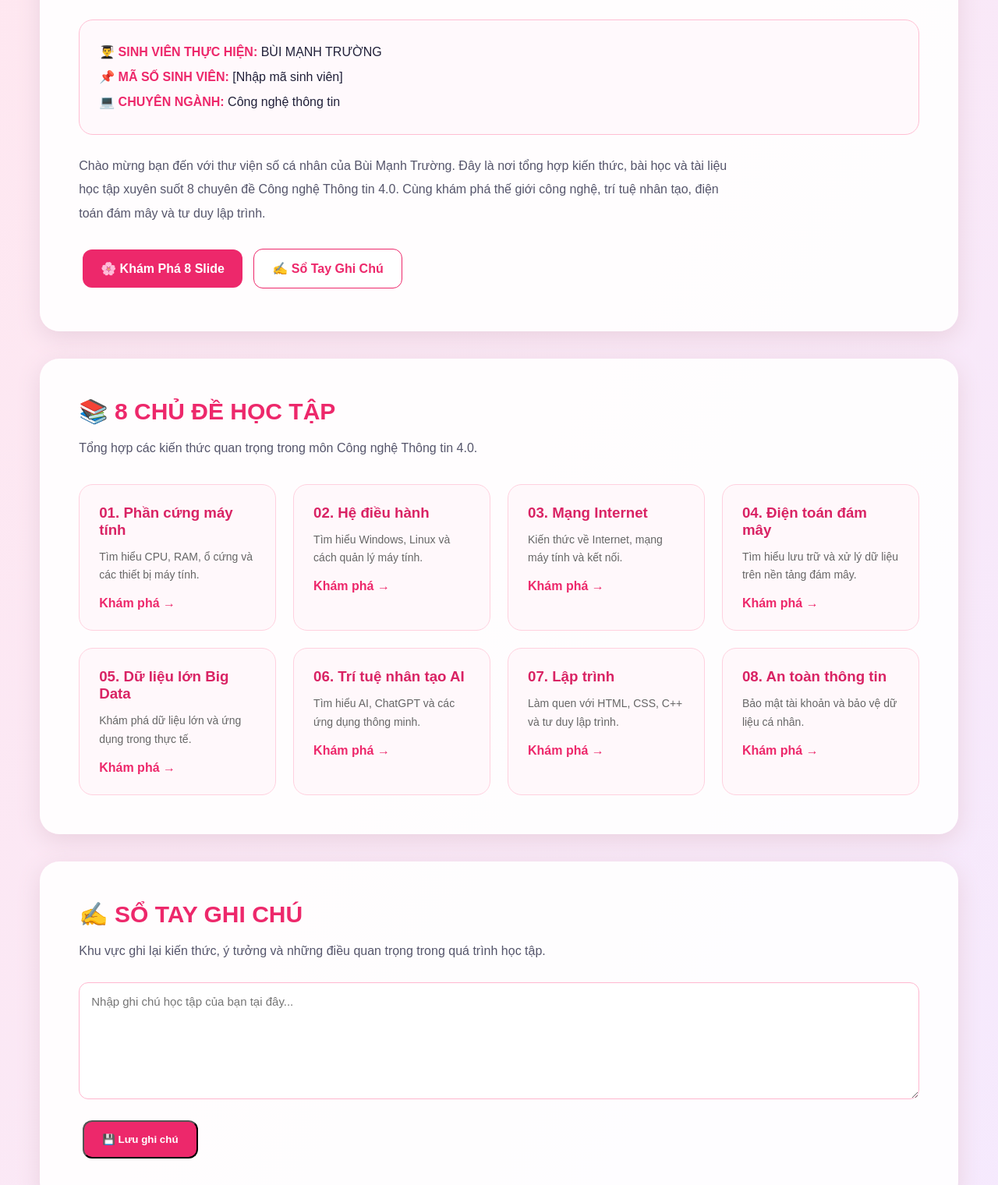
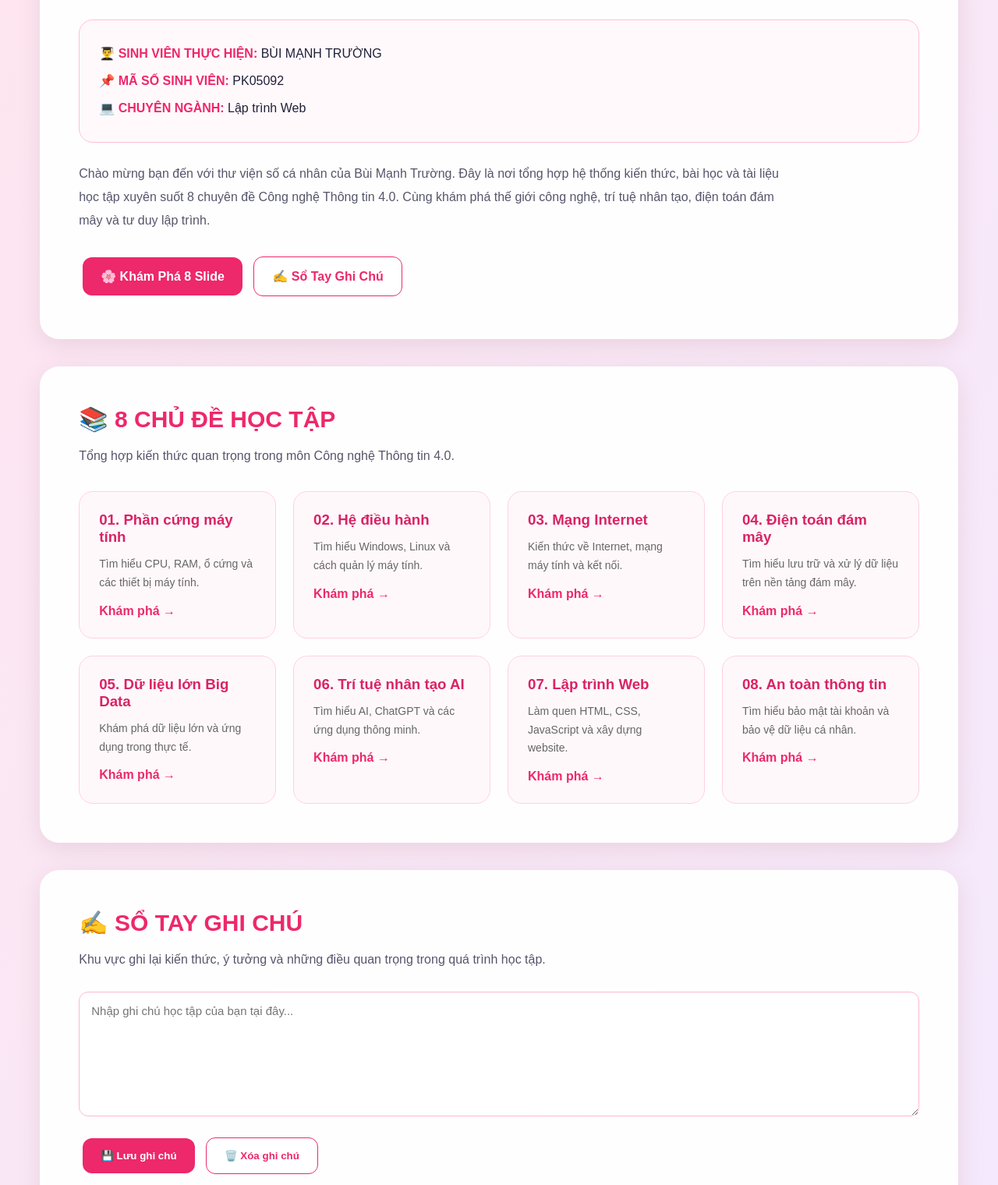
Before and after one commit to buimanhtruong12022008-source/buimanhtruong.github.io, a plain HTML site: page index.html in a window 1280 px wide. Shown: the part 340-1860 px from the top of the page at 78% size. Drawn offline with Linux system fonts and the light colour scheme.

Commit message:
Update index.html

```diff
--- a/index.html
+++ b/index.html
@@ -4,6 +4,7 @@
 <head>
 <meta charset="UTF-8">
 <meta name="viewport" content="width=device-width, initial-scale=1.0">
+
 <title>Thư Viện Số Cá Nhân - Bùi Mạnh Trường</title>
 
 <style>
@@ -16,15 +17,16 @@
 
 body {
     font-family: Arial, sans-serif;
-    background: linear-gradient(120deg, #ffe7ef, #f4eaff);
+    background: linear-gradient(120deg, #ffe5ef, #f2eaff);
     color: #202039;
 }
 
+/* THANH MENU */
 header {
     width: 92%;
     margin: 25px auto;
     padding: 20px 25px;
-    background: rgba(255,255,255,0.9);
+    background: rgba(255,255,255,0.95);
     border: 1px solid #ffd1df;
     border-radius: 20px;
     display: flex;
@@ -65,15 +67,17 @@ nav a:hover {
     color: #ed286b;
 }
 
+/* KHUNG NỘI DUNG */
 .container {
     width: 92%;
     margin: 35px auto;
     padding: 50px;
-    background: rgba(255,255,255,0.92);
+    background: rgba(255,255,255,0.95);
     border-radius: 25px;
     box-shadow: 0 8px 30px #ead1df;
 }
 
+/* TRANG CHỦ */
 .tag {
     display: inline-block;
     padding: 12px 20px;
@@ -100,7 +104,7 @@ h1 span {
     border: 1px solid #ffbfd3;
     border-radius: 18px;
     background: #fff9fc;
-    line-height: 2;
+    line-height: 2.2;
     margin-bottom: 25px;
 }
 
@@ -112,9 +116,10 @@ h1 span {
     color: #55556b;
     line-height: 1.9;
     margin-bottom: 25px;
-    max-width: 850px;
+    max-width: 900px;
 }
 
+/* NÚT BẤM */
 .btn {
     display: inline-block;
     padding: 15px 23px;
@@ -124,6 +129,8 @@ h1 span {
     text-decoration: none;
     font-weight: bold;
     margin: 5px;
+    border: none;
+    cursor: pointer;
     transition: 0.3s;
 }
 
@@ -138,12 +145,14 @@ h1 span {
     border: 1px solid #ed286b;
 }
 
+/* TIÊU ĐỀ */
 .section-title {
     color: #ed286b;
     font-size: 30px;
     margin-bottom: 15px;
 }
 
+/* CÁC THẺ NỘI DUNG */
 .grid {
     display: grid;
     grid-template-columns: repeat(auto-fit, minmax(220px, 1fr));
@@ -183,16 +192,10 @@ h1 span {
     font-weight: bold;
 }
 
-footer {
-    text-align: center;
-    padding: 30px;
-    color: #777;
-    line-height: 1.8;
-}
-
+/* SỔ TAY */
 textarea {
     width: 100%;
-    min-height: 150px;
+    min-height: 160px;
     padding: 15px;
     border: 1px solid #ffb7cf;
     border-radius: 12px;
@@ -201,6 +204,20 @@ textarea {
     resize: vertical;
 }
 
+#message {
+    color: #15945a;
+    margin-top: 12px;
+}
+
+/* CHÂN TRANG */
+footer {
+    text-align: center;
+    padding: 30px;
+    color: #777;
+    line-height: 1.8;
+}
+
+/* ĐIỆN THOẠI */
 @media(max-width: 650px) {
     header {
         justify-content: center;
@@ -208,6 +225,7 @@ textarea {
 
     nav {
         justify-content: center;
+        gap: 12px;
     }
 
     .container {
@@ -219,10 +237,11 @@ textarea {
 
 <body>
 
+<!-- THANH ĐIỀU HƯỚNG -->
 <header>
     <div class="logo">
         🌷 THƯ VIỆN SỐ CÁ NHÂN
-        <small>BÙI MẠNH TRƯỜNG | SINH VIÊN</small>
+        <small>BÙI MẠNH TRƯỜNG | PK05092</small>
     </div>
 
     <nav>
@@ -245,31 +264,49 @@ textarea {
     </h1>
 
     <div class="info">
-        <p><strong>👨‍🎓 SINH VIÊN THỰC HIỆN:</strong> BÙI MẠNH TRƯỜNG</p>
-        <p><strong>📌 MÃ SỐ SINH VIÊN:</strong> [Nhập mã sinh viên]</p>
-        <p><strong>💻 CHUYÊN NGÀNH:</strong> Công nghệ thông tin</p>
+
+        <p>
+            👨‍🎓 <strong>SINH VIÊN THỰC HIỆN:</strong>
+            BÙI MẠNH TRƯỜNG
+        </p>
+
+        <p>
+            📌 <strong>MÃ SỐ SINH VIÊN:</strong>
+            PK05092
+        </p>
+
+        <p>
+            💻 <strong>CHUYÊN NGÀNH:</strong>
+            Lập trình Web
+        </p>
+
     </div>
 
     <p class="description">
         Chào mừng bạn đến với thư viện số cá nhân của Bùi Mạnh Trường.
-        Đây là nơi tổng hợp kiến thức, bài học và tài liệu học tập
-        xuyên suốt 8 chuyên đề Công nghệ Thông tin 4.0.
+        Đây là nơi tổng hợp hệ thống kiến thức, bài học và tài liệu
+        học tập xuyên suốt 8 chuyên đề Công nghệ Thông tin 4.0.
         Cùng khám phá thế giới công nghệ, trí tuệ nhân tạo,
         điện toán đám mây và tư duy lập trình.
     </p>
 
-    <a href="#slides" class="btn">🌸 Khám Phá 8 Slide</a>
-    <a href="#notes" class="btn btn-outline">✍️ Sổ Tay Ghi Chú</a>
+    <a href="#slides" class="btn">
+        🌸 Khám Phá 8 Slide
+    </a>
+
+    <a href="#notes" class="btn btn-outline">
+        ✍️ Sổ Tay Ghi Chú
+    </a>
 
 </section>
 
-<!-- 8 CHỦ ĐỀ -->
+<!-- 8 CHỦ ĐỀ HỌC TẬP -->
 <section class="container" id="slides">
 
     <h2 class="section-title">📚 8 CHỦ ĐỀ HỌC TẬP</h2>
 
     <p class="description">
-        Tổng hợp các kiến thức quan trọng trong môn Công nghệ Thông tin 4.0.
+        Tổng hợp kiến thức quan trọng trong môn Công nghệ Thông tin 4.0.
     </p>
 
     <div class="grid">
@@ -311,21 +348,21 @@ textarea {
         </div>
 
         <div class="card">
-            <h3>07. Lập trình</h3>
-            <p>Làm quen với HTML, CSS, C++ và tư duy lập trình.</p>
+            <h3>07. Lập trình Web</h3>
+            <p>Làm quen HTML, CSS, JavaScript và xây dựng website.</p>
             <a href="#documents">Khám phá →</a>
         </div>
 
         <div class="card">
             <h3>08. An toàn thông tin</h3>
-            <p>Bảo mật tài khoản và bảo vệ dữ liệu cá nhân.</p>
+            <p>Tìm hiểu bảo mật tài khoản và bảo vệ dữ liệu cá nhân.</p>
             <a href="#documents">Khám phá →</a>
         </div>
 
     </div>
 </section>
 
-<!-- SỔ TAY -->
+<!-- SỔ TAY GHI CHÚ -->
 <section class="container" id="notes">
 
     <h2 class="section-title">✍️ SỔ TAY GHI CHÚ</h2>
@@ -335,17 +372,24 @@ textarea {
         trong quá trình học tập.
     </p>
 
-    <textarea id="note" placeholder="Nhập ghi chú học tập của bạn tại đây..."></textarea>
+    <textarea id="note"
+        placeholder="Nhập ghi chú học tập của bạn tại đây..."></textarea>
 
     <br><br>
 
-    <button class="btn" onclick="saveNote()">💾 Lưu ghi chú</button>
+    <button class="btn" onclick="saveNote()">
+        💾 Lưu ghi chú
+    </button>
+
+    <button class="btn btn-outline" onclick="clearNote()">
+        🗑️ Xóa ghi chú
+    </button>
 
     <p id="message"></p>
 
 </section>
 
-<!-- TÀI LIỆU -->
+<!-- TÀI LIỆU THAM KHẢO -->
 <section class="container" id="documents">
 
     <h2 class="section-title">📂 TÀI LIỆU THAM KHẢO</h2>
@@ -359,50 +403,89 @@ textarea {
         <div class="card">
             <h3>🌐 W3Schools</h3>
             <p>Học HTML, CSS và JavaScript cơ bản.</p>
-            <a href="https://www.w3schools.com/" target="_blank">Truy cập →</a>
+            <a href="https://www.w3schools.com/" target="_blank">
+                Truy cập →
+            </a>
         </div>
 
         <div class="card">
             <h3>💻 GitHub</h3>
             <p>Nền tảng lưu trữ và quản lý mã nguồn.</p>
-            <a href="https://github.com/" target="_blank">Truy cập →</a>
+            <a href="https://github.com/" target="_blank">
+                Truy cập →
+            </a>
         </div>
 
         <div class="card">
             <h3>🤖 ChatGPT</h3>
             <p>Hỗ trợ học tập và tìm hiểu công nghệ.</p>
-            <a href="https://chatgpt.com/" target="_blank">Truy cập →</a>
+            <a href="https://chatgpt.com/" target="_blank">
+                Truy cập →
+            </a>
+        </div>
+
+        <div class="card">
+            <h3>🎓 Google</h3>
+            <p>Tìm kiếm kiến thức và tài liệu học tập.</p>
+            <a href="https://www.google.com/" target="_blank">
+                Truy cập →
+            </a>
         </div>
 
     </div>
+
 </section>
 
+<!-- CHÂN TRANG -->
 <footer>
     🌷 THƯ VIỆN SỐ CÁ NHÂN - BÙI MẠNH TRƯỜNG
+    <br>
+    MSSV: PK05092 | Chuyên ngành: Lập trình Web
     <br>
     Công nghệ Thông tin 4.0
     <br>
     © 2026 - Personal Digital Library
 </footer>
 
+<!-- CHỨC NĂNG GHI CHÚ -->
 <script>
+
 function saveNote() {
+
     const note = document.getElementById("note").value;
 
     try {
         localStorage.setItem("ghiChuCaNhan", note);
+
         document.getElementById("message").innerText =
             "Đã lưu ghi chú thành công!";
+
     } catch (error) {
+
         document.getElementById("message").innerText =
             "Không thể lưu ghi chú trên trình duyệt này.";
+
     }
 }
 
+function clearNote() {
+
+    document.getElementById("note").value = "";
+
+    localStorage.removeItem("ghiChuCaNhan");
+
+    document.getElementById("message").innerText =
+        "Đã xóa ghi chú!";
+
+}
+
 window.onload = function() {
+
     document.getElementById("note").value =
         localStorage.getItem("ghiChuCaNhan") || "";
+
 };
+
 </script>
 
 </body>
```
